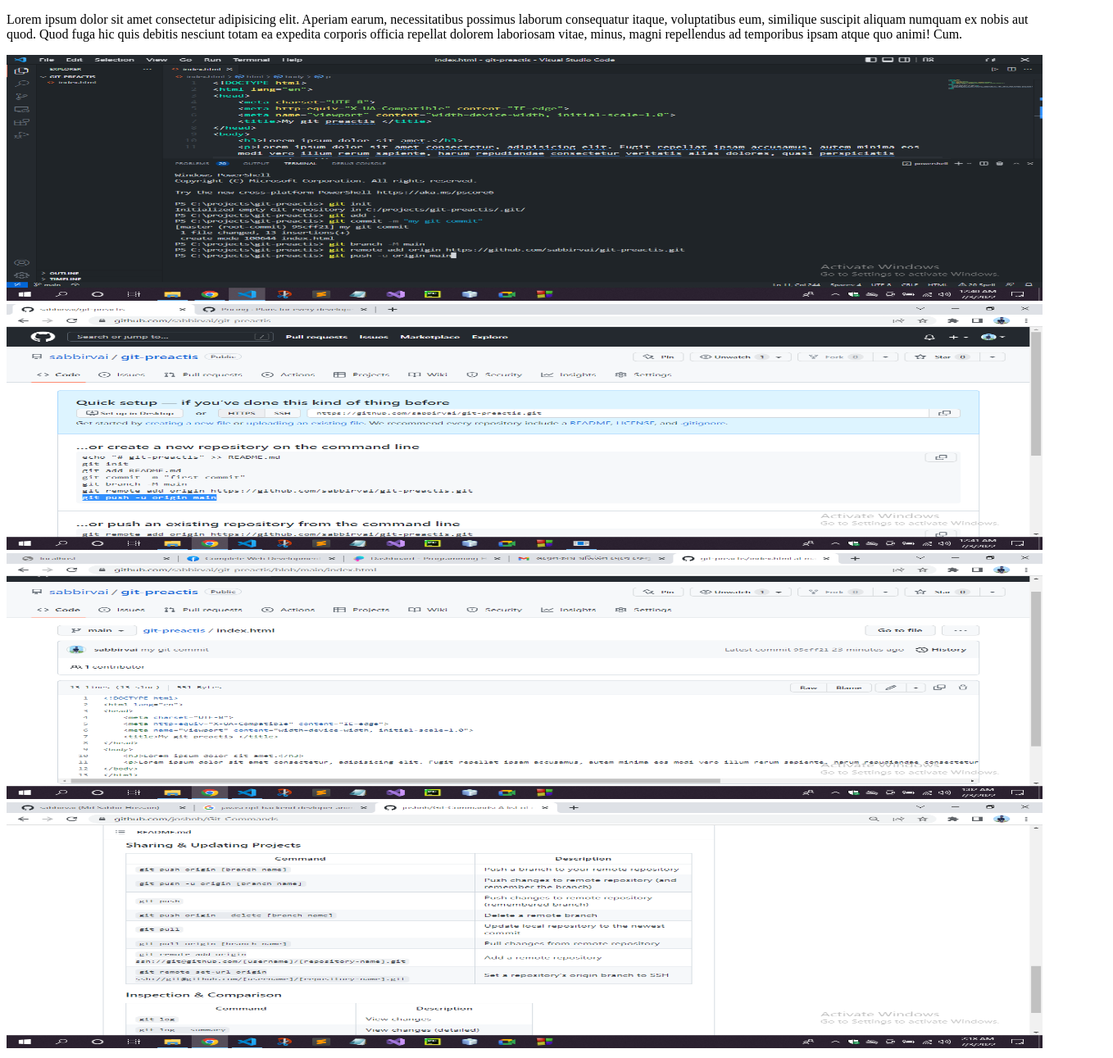
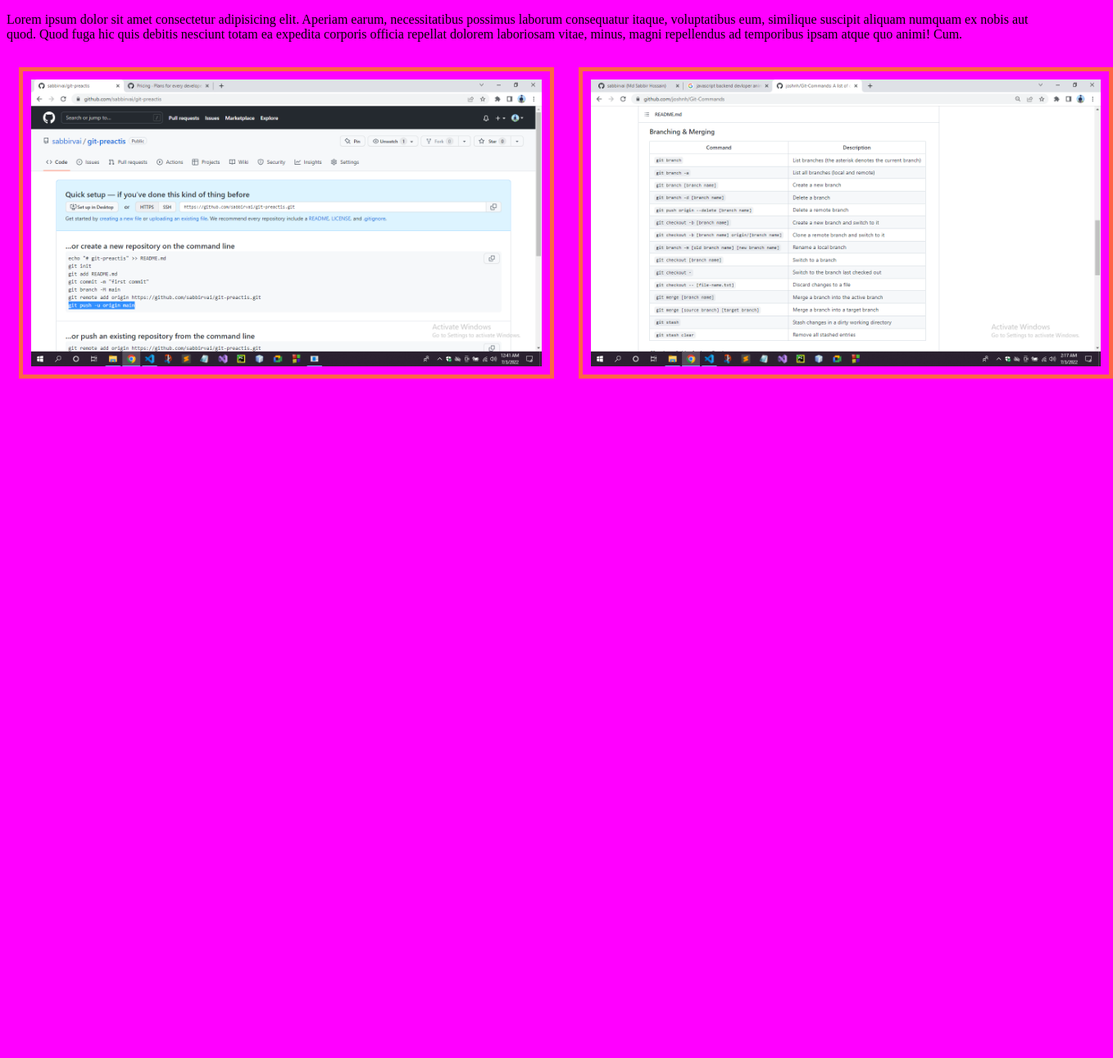
Before and after one commit to sabbirhossaindev/git-preactis, a plain HTML site: page index.html in a window 1280 px wide. Shown: the part 235-1526 px from the top of the page at 82% size, 1358 px wide, since content can reach past the window. After the commit the page ends 800 px from the top, so only its background shows below. Drawn offline with Linux system fonts and the light colour scheme.

Commit message:
kisu style disi

```diff
--- a/index.html
+++ b/index.html
@@ -5,7 +5,13 @@
     <meta http-equiv="X-UA-Compatible" content="IE=edge">
     <meta name="viewport" content="width=device-width, initial-scale=1.0">
     <title>My git preactis </title>
+    <style>
+        body{
+            background-color: fuchsia;
+        }
+    </style>
 </head>
+
 <body>
     <h3>Lorem ipsum dolor sit amet.</h3>
     <p>Lorem ipsum dolor sit amet consectetur, adipisicing elit. Fugit repellat ipsam accusamus, autem minima eos modi vero illum rerum sapiente, harum repudiandae consectetur veritatis alias dolores, quasi perspiciatis consequatur libero.</p>
@@ -16,11 +22,9 @@
     <h3>Lorem ipsum, dolor sit amet consectetur adipisicing elit.</h3>
     <p>Lorem ipsum dolor sit amet consectetur adipisicing elit. Aperiam earum, necessitatibus possimus laborum consequatur itaque, voluptatibus eum, similique suscipit aliquam numquam ex nobis aut quod. Quod fuga hic quis debitis nesciunt totam ea expedita corporis officia repellat dolorem laboriosam vitae, minus, magni repellendus ad temporibus ipsam atque quo animi! Cum.</p>
 
-    <div>
-        <img src="img/Screenshot (169).png" alt="" height="300px" width="100%">
-        <img src="img/Screenshot (171).png" alt="" height="300px" width="100%">
-        <img src="img/Screenshot (173).png" alt="" height="300px" width="100%">
-        <img src="img/Screenshot (175).png" alt="" height="300px" width="100%">
+    <div style="display: flex;">
+        <img style="margin: 15px 15px; padding: 10px; border: 5px solid tomato;" src="img/Screenshot (171).png" alt="" height="350px" width="100%">
+        <img style="margin: 15px 15px; padding: 10px; border: 5px solid tomato;" src="img/Screenshot (174).png" alt="" height="350px" width="100%">
     </div>
 </body>
 </html>
```
